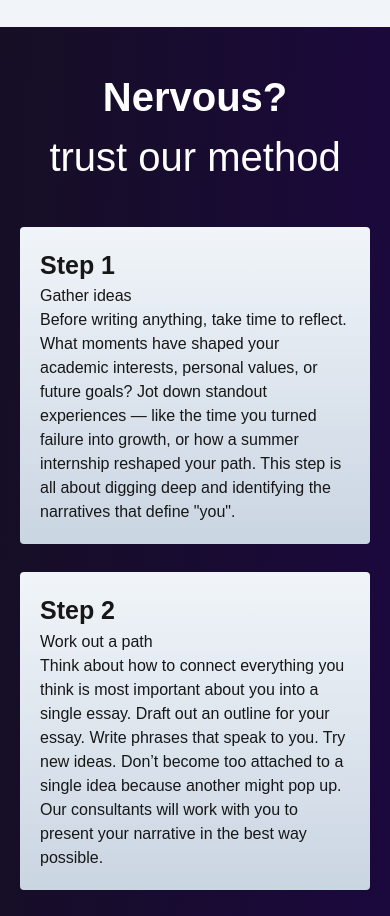
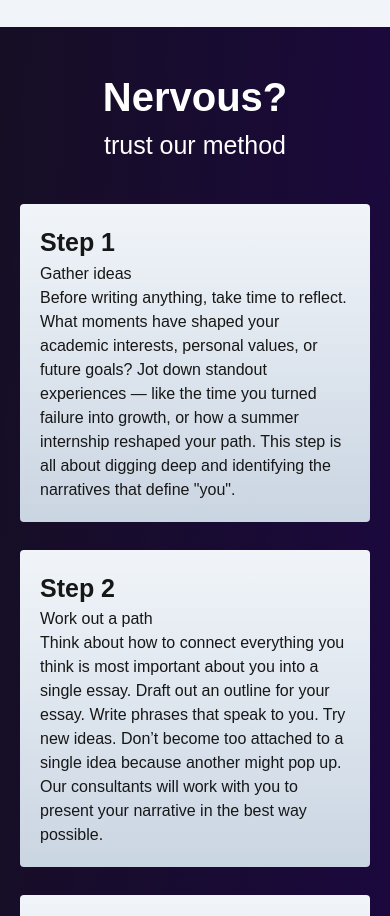
Before and after one commit to Leahie/consulting, a Next.js app: page / in a window 390 px wide. Shown: the part 6320-7236 px from the top of the page. Built offline with nearby package versions, Linux system fonts and the light colour scheme; a web font is replaced by a local one.

Commit message:
fix text x2

```diff
--- a/src/app/page.tsx
+++ b/src/app/page.tsx
@@ -58,7 +58,7 @@ export default function Home() {
 
       {/* Why Should You Trust Us */}
           <h2 className=" flex flex-col items-center text-[40px] mx-[1em] my-[1em] text-white font-barlow text-500">
-                <span className="font-bold lg:text-[100px] sm:text-[50px]">Nervous? </span> <span>trust our method</span>
+                <span className="font-bold lg:text-[100px] sm:text-[50px]">Nervous? </span> <span className="sm:text-[40px] text-[25px]">trust our method</span>
             </h2>
           <Method/>
     </div>
```
